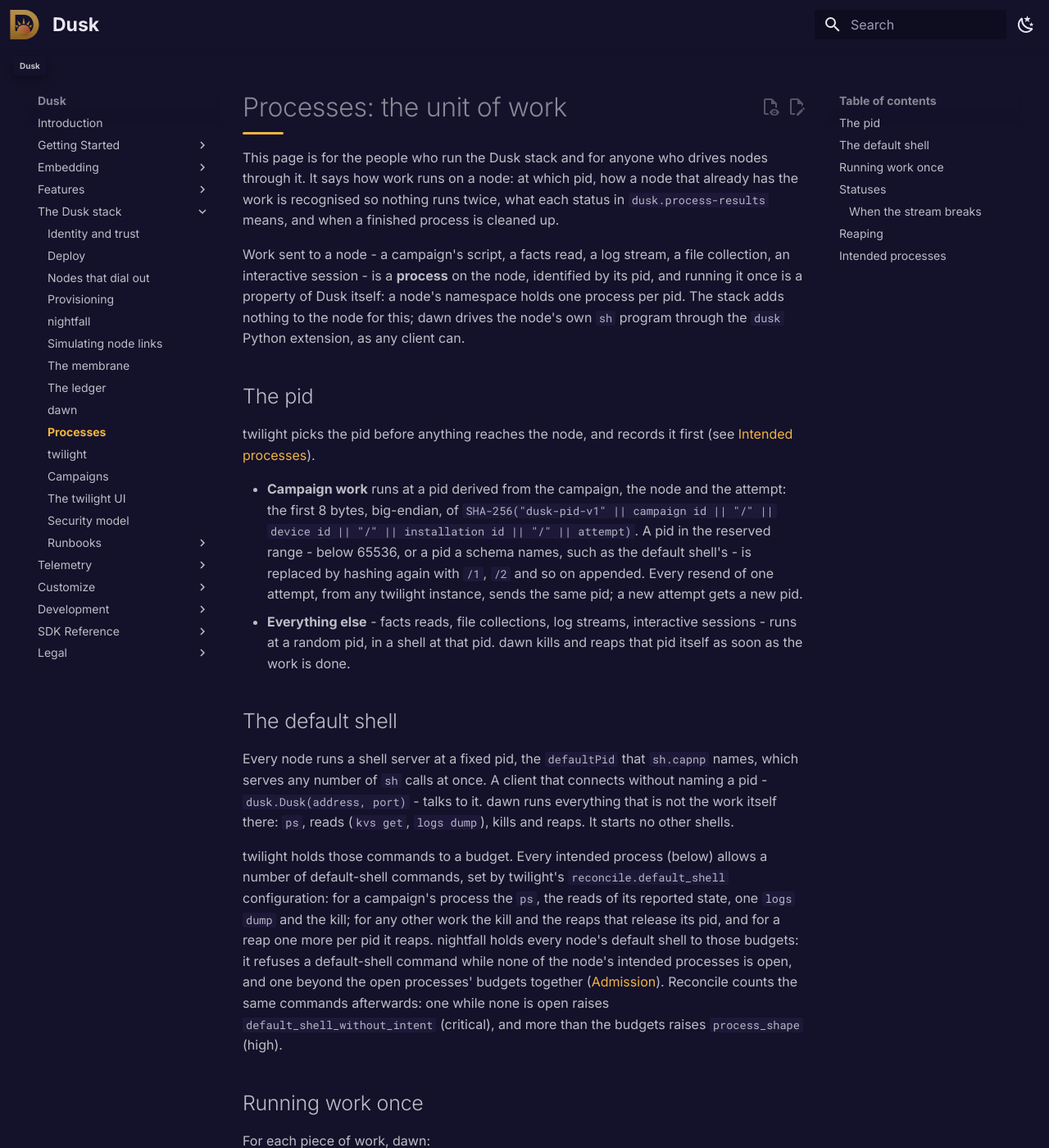
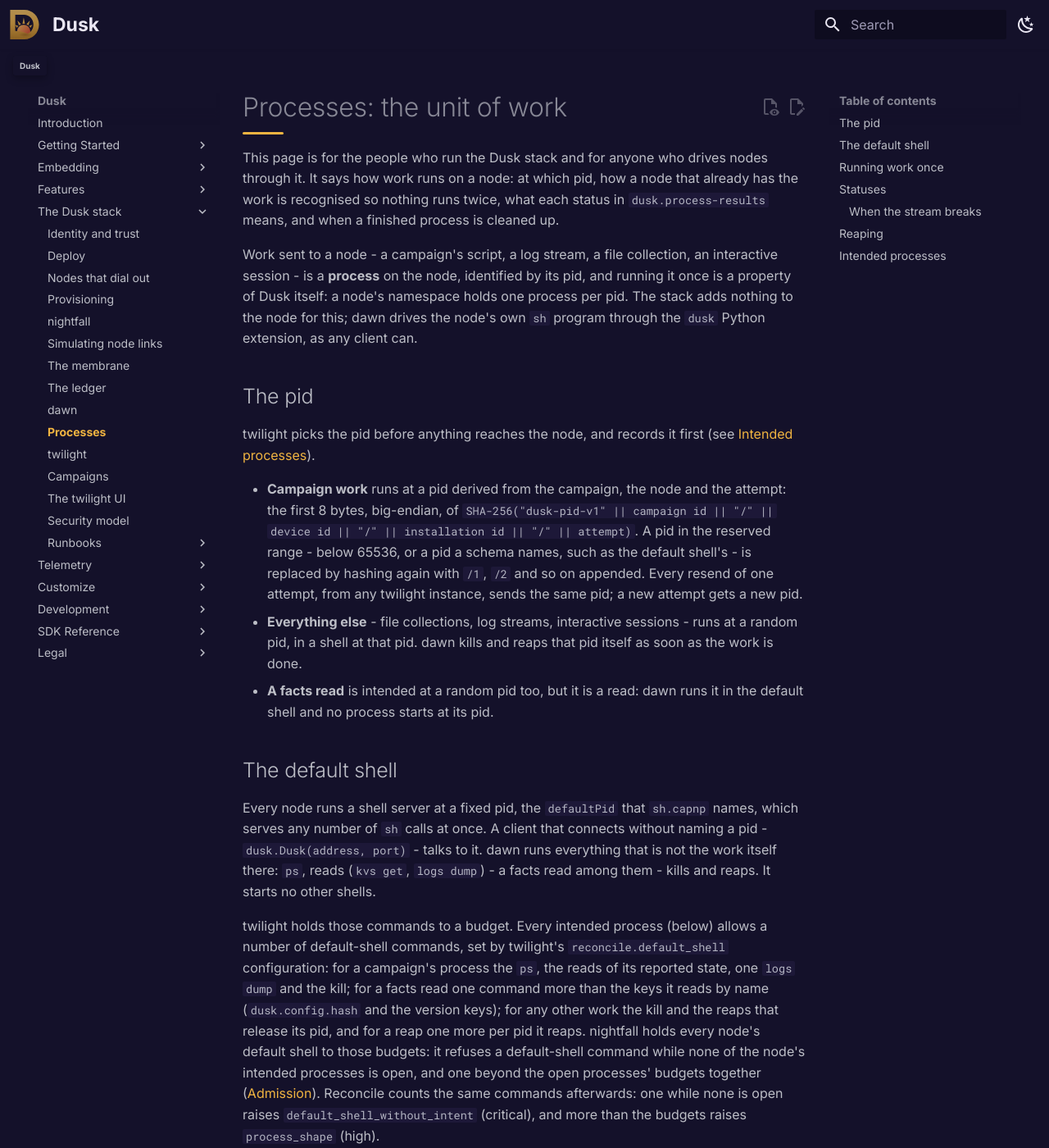
Before and after one commit to tomerze/dusk, an MkDocs documentation site: the page built from docs/docs/stack/processes.md, in a window 1280 px wide and 1400 px high. Shown: the whole window at 82% size. Built offline with MkDocs 1.6.1 and Material for MkDocs 9.7.7, drawn with Linux system fonts in a browser that asks for light colours; comment, search, counter and statistics services are not loaded; some of the changed text lies outside the part shown.

Commit message:
Update docs on facts reads running in the node's default shell
A facts read now runs in the default shell over one connection and starts
no process at its pid. The pages on processes, dawn and twilight said it
ran in a shell at its pid that dawn killed and reaped, reported it
delivered, counted its commands against the pid's own budget, and had the
reap sweep ask for its pid; they now say the pid allows no commands of
its own, one more default-shell command than the keys the read names, and
is never reaped.

```diff
--- a/docs/docs/stack/processes.md
+++ b/docs/docs/stack/processes.md
@@ -23,9 +23,11 @@
   the default shell's - is replaced by hashing again with `/1`, `/2` and so on
   appended. Every resend of one attempt, from any twilight instance, sends the
   same pid; a new attempt gets a new pid.
-* **Everything else** - facts reads, file collections, log streams,
-  interactive sessions - runs at a random pid, in a shell at that pid. dawn
-  kills and reaps that pid itself as soon as the work is done.
+* **Everything else** - file collections, log streams, interactive sessions -
+  runs at a random pid, in a shell at that pid. dawn kills and reaps that pid
+  itself as soon as the work is done.
+* **A facts read** is intended at a random pid too, but it is a read: dawn runs
+  it in the default shell and no process starts at its pid.
 
 ## The default shell
 
@@ -33,14 +35,16 @@
 `sh.capnp` names, which serves any number of `sh` calls at once. A client that
 connects without naming a pid - `dusk.Dusk(address, port)` - talks to it. dawn
 runs everything that is not the work itself there: `ps`, reads (`kvs get`,
-`logs dump`), kills and reaps. It starts no other shells.
+`logs dump`) - a facts read among them - kills and reaps. It starts no other
+shells.
 
 twilight holds those commands to a budget. Every intended process (below)
 allows a number of default-shell commands, set by twilight's
 `reconcile.default_shell` configuration: for a campaign's process the `ps`, the
-reads of its reported state, one `logs dump` and the kill; for any other work
-the kill and the reaps that release its pid, and for a reap one more per pid it
-reaps. nightfall holds every node's default shell to those budgets: it refuses
+reads of its reported state, one `logs dump` and the kill; for a facts read one
+command more than the keys it reads by name (`dusk.config.hash` and the version
+keys); for any other work the kill and the reaps that release its pid, and for
+a reap one more per pid it reaps. nightfall holds every node's default shell to those budgets: it refuses
 a default-shell command while none of the node's intended processes is open, and
 one beyond the open processes' budgets together
 ([Admission](membrane.md#admission)). Reconcile counts the same commands
@@ -138,7 +142,8 @@
 one, the kind of work, who asked for it (`campaign:<id>` or the operator), until
 when it is intended, how many shell commands may run in its own shell - for a
 campaign's process its script, one `cp` per collected file and one
-`logs stream` - and how many it allows in the node's default shell
+`logs stream`, and none for a facts read or a reap, which start no process at
+their pid - and how many it allows in the node's default shell
 ([The default shell](#the-default-shell)).
 
 A resend of the same pid writes the record again, with the later deadline and
```
Also changed, not shown: other parts of docs/docs/stack/processes.md (+4 -4 lines), docs/docs/stack/dawn.md (+3 -3 lines), docs/docs/stack/twilight.md (+14 -9 lines).
